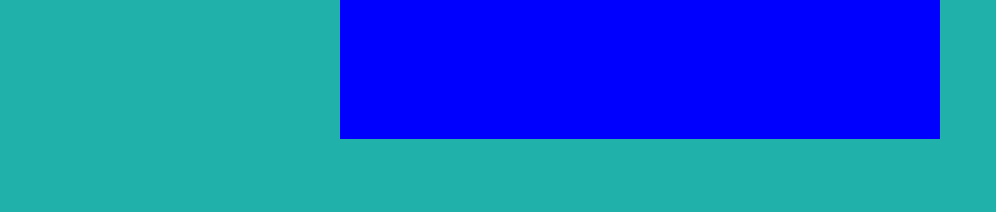
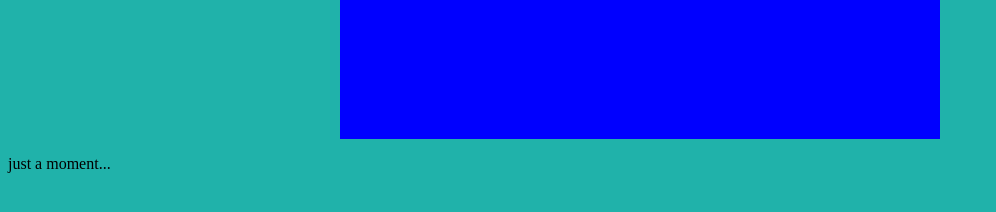
Before and after one commit to rafaellima1313/html-css, a plain HTML site: page 2/index.html in a window 1280 px wide. Shown: the part 482-694 px from the top of the page, without its empty margins (0-996 px from the left). Drawn offline with Linux system fonts and the light colour scheme.

Commit message:
Update index.html
novo paragrafo

```diff
--- a/2/index.html
+++ b/2/index.html
@@ -12,5 +12,8 @@
 
     <div class="video1"><iframe width="560" height="315" src="https://www.youtube.com/embed/pyxIxewNZ-A?si=zgQ5R6B43_b-Z7wE" title="YouTube video player" frameborder="0" allow="accelerometer; autoplay; clipboard-write; encrypted-media; gyroscope; picture-in-picture; web-share" referrerpolicy="strict-origin-when-cross-origin" allowfullscreen></iframe></div>
   </div>
+  <p>
+    just a moment...
+  </p>
 </body>
 </html>
```
